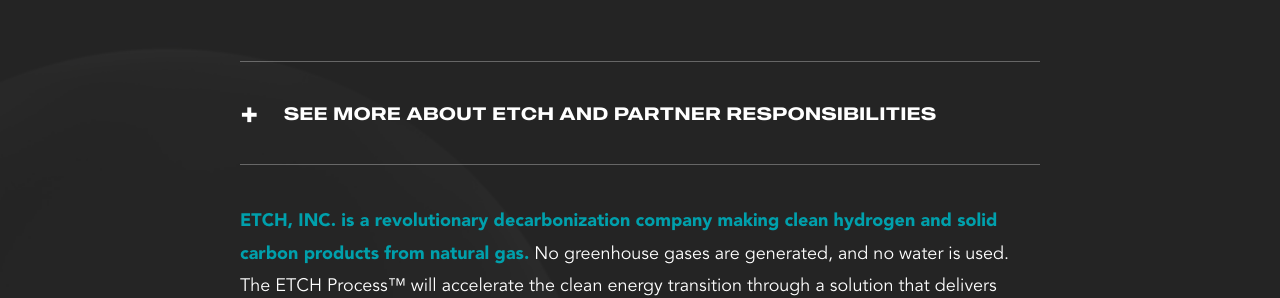
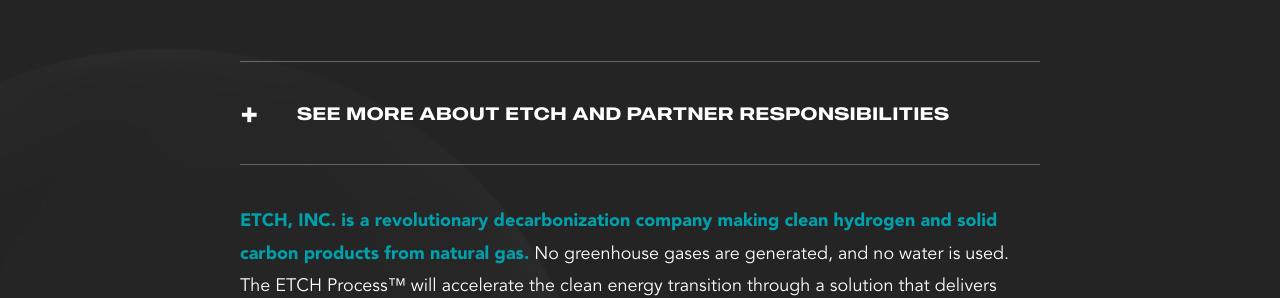
Before and after one commit to weareoutright/etchmaterials_jekyll, a Jekyll site: the page built from collaborate-with-etch/index.html, in a window 1280 px wide and 1400 px high, scrolled down 1062 px. Shown: the part 153-451 px from the top of the window. Built offline with Jekyll 4.4.1, drawn with Linux system fonts in a browser that asks for light colours.

Commit message:
improve accordion animation with smooth open and close transitions
- Add dynamic max-height calculation using scrollHeight for smooth opening animation
- Fix icon toggle to prevent both + and - symbols appearing simultaneously
- Add min-width to accordion icon to prevent text shifting
- Remove CSS-based icon toggle in favor of JavaScript control
- Simplify active state CSS by removing hardcoded max-height value

```diff
--- a/_sass/reverse-rfp.scss
+++ b/_sass/reverse-rfp.scss
@@ -249,25 +249,13 @@
     font-weight: 300;
     line-height: 1;
     margin-right: 20px;
-    transition: all 0.3s ease;
     order: -1;
+    min-width: 28px;
 
     @media screen and (min-width: 700px) {
       font-size: 32px;
       margin-right: 25px;
-    }
-  }
-
-  .accordion-item.active .accordion-icon {
-    font-size: 0;
-
-    &:before {
-      content: "−";
-      font-size: 28px;
-
-      @media screen and (min-width: 700px) {
-        font-size: 32px;
-      }
+      min-width: 32px;
     }
   }
 
@@ -329,7 +317,7 @@
           color: #FFFFFF;
           font-family: Avenir45Book, Arial, sans-serif;
           margin-bottom: 20px;
-          padding-left: 0;
+          padding-left: 1.5em;
           position: relative;
 
           @media screen and (min-width: 700px) {
@@ -338,6 +326,8 @@
           }
 
           &:before {
+            position: absolute;
+            left: 0;
             content: "•";
             color: #FFFFFF;
             font-weight: bold;
@@ -356,7 +346,6 @@
   }
 
   .accordion-item.active .accordion-content {
-    max-height: 2000px;
     padding-top: 10px;
   }
 
--- a/collaborate-with-etch/index.html
+++ b/collaborate-with-etch/index.html
@@ -99,16 +99,31 @@ title: Partner with Etch
                 accordionHeaders.forEach(header => {
                     header.addEventListener('click', () => {
                         const accordionItem = header.parentElement;
+                        const accordionIcon = header.querySelector('.accordion-icon');
+                        const accordionContent = accordionItem.querySelector('.accordion-content');
                         const isActive = accordionItem.classList.contains('active');
 
-                        // Close all accordion items
+                        // Close all accordion items and reset icons
                         document.querySelectorAll('.scope-collaboration .accordion-item').forEach(item => {
+                            const content = item.querySelector('.accordion-content');
+                            const icon = item.querySelector('.accordion-icon');
+
+                            if (content) {
+                                content.style.maxHeight = null;
+                            }
                             item.classList.remove('active');
+                            if (icon) icon.textContent = '+';
                         });
 
                         // Toggle the clicked item
                         if (!isActive) {
                             accordionItem.classList.add('active');
+                            if (accordionIcon) accordionIcon.textContent = '−';
+
+                            // Set max-height to the actual scroll height for smooth animation
+                            if (accordionContent) {
+                                accordionContent.style.maxHeight = accordionContent.scrollHeight + 'px';
+                            }
                         }
                     });
                 });
```
